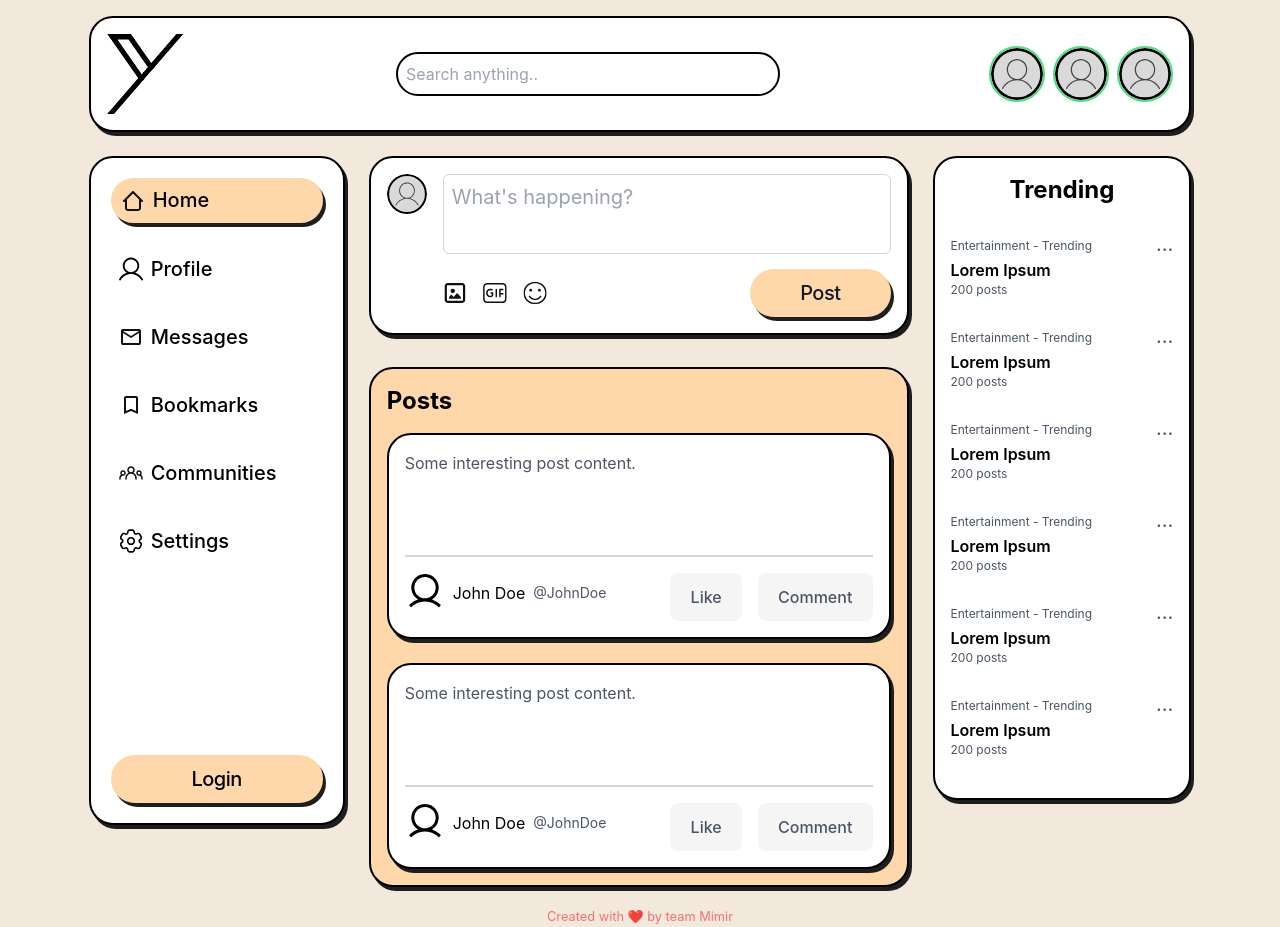
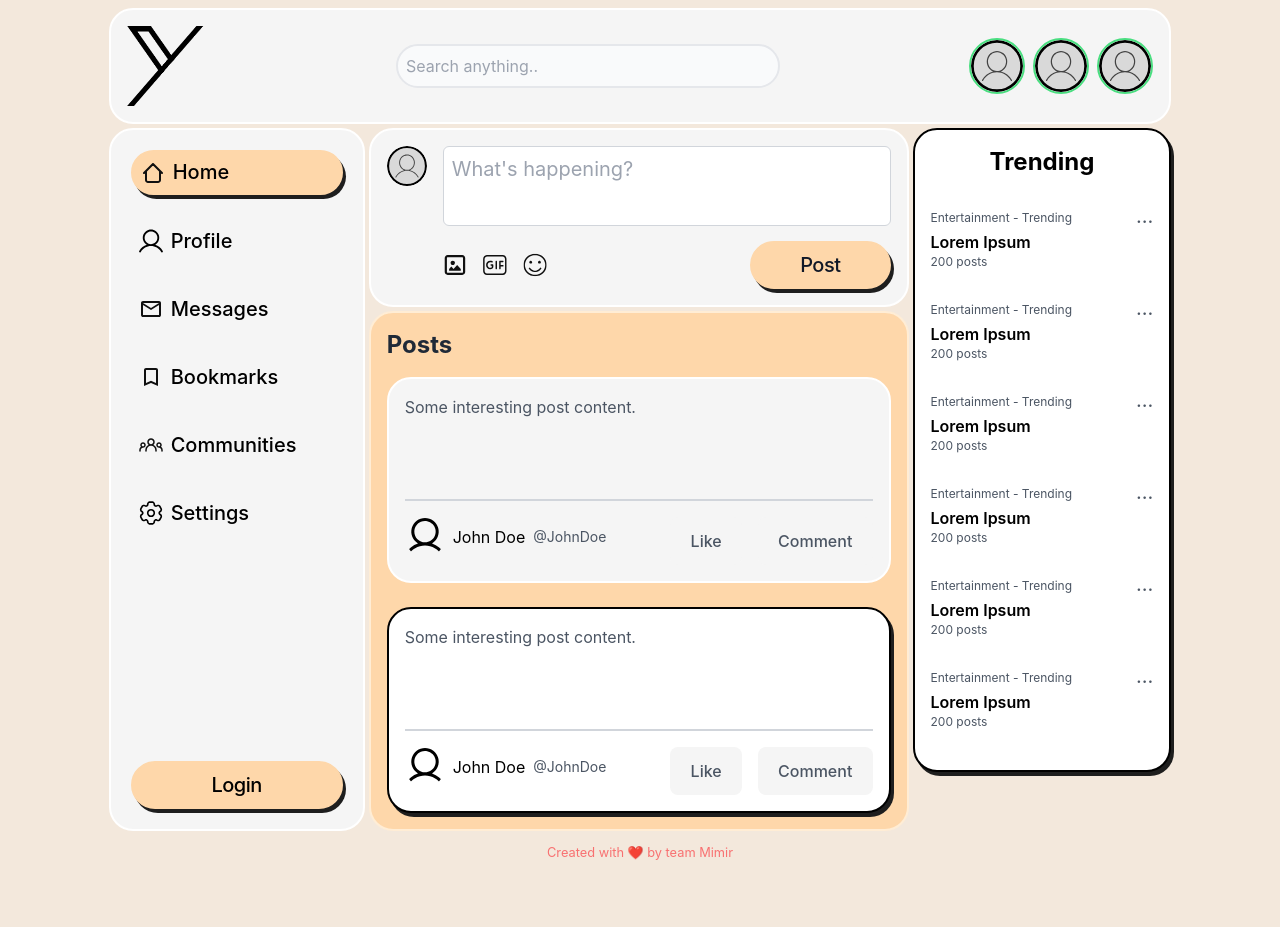
Before and after one commit to Noroff-FED-Campus-Assignments/css-frameworks-mimir, a React (Vite) app: page / in a window 1280 px wide. After the commit the page ends 863 px from the top, so only its background shows below. Built offline with nearby package versions, Linux system fonts and the light colour scheme; no server answers.

Commit message:
pushing before changing my ass to home

```diff
--- a/src/components/header/index.jsx
+++ b/src/components/header/index.jsx
@@ -4,10 +4,10 @@ import user from "../../assets/basic-user.svg";
 
 function Header() {
   return (
-    <header className="bg-white p-4 shadow-custom rounded-3xl border-2 border-black flex justify-between items-center mb-6">
+    <header className="bg-neutral-100 text-gray-900 p-4  rounded-3xl border-2 border-white dark:bg-gray-700 dark:border-gray-600 flex justify-between items-center mb-1">
       {/* Left side - Logo */}
       <div>
-        <img src={logo} alt="Logo" className="w-20 h-20" />
+        <img src={logo} alt="Logo" className="w-20 h-20 logo dark:invert" />
       </div>
 
       {/* Middle - Search Bar (hidden on mobile) */}
@@ -15,7 +15,7 @@ function Header() {
         <input
           type="text"
           placeholder="Search anything.."
-          className="w-full p-2 rounded-full border-2 border-black focus:outline-none"
+          className="w-full p-2 rounded-full border-2 bg-gray-50 focus:ring-3 focus:ring-primary-300 dark:text-white dark:bg-gray-700 dark:border-gray-600 dark:focus:ring-primary-600 dark:ring-offset-gray-800"
         />
       </div>
 
--- a/src/components/home-nav/index.jsx
+++ b/src/components/home-nav/index.jsx
@@ -9,9 +9,9 @@ import CogIcon from "../../assets/icons/cog.svg";
 
 function NavBar() {
   return (
-    <nav className=" bg-white rounded-3xl p-5 w-20 md:w-64 border-2 border-black shadow-custom flex flex-col text-xl">
+    <nav className=" bg-neutral-100 text-gray-800 dark:text-white rounded-3xl p-5 w-20 md:w-64 border-2 border-white dark:bg-gray-700 dark:border-gray-600 flex flex-col text-xl h-full">
       <ul className=" space-y-6">
-        <li className="flex items-center bg-orange-200 dark:bg-blue-500 dark:text-white dark:border-blue-500 dark:hover:border-blue-400 text-gray-900 p-2 md:w-full w-10 mt-auto rounded-3xl border-2 border-orange-200 hover:border-orange-100 shadow-custom leading-tight tracking-tigh">
+        <li className="flex items-center bg-orange-200 dark:bg-blue-500 dark:text-white dark:border-blue-500 dark:hover:border-blue-400 text-gray-800 p-2 md:w-full w-10 mt-auto rounded-3xl border-2 border-orange-200 hover:border-orange-100 shadow-custom leading-tight tracking-tigh">
           <Link to="/" style={{ color: "black" }} className="flex items-center">
             <img src={HomeIcon} alt="Home Icon" className="w-6 h-6 mr-2" />
             <span className="hidden md:inline-block">Home</span>
@@ -21,14 +21,14 @@ function NavBar() {
           <Link
             to="/profile"
             style={{ color: "black" }}
-            className="flex items-center"
+            className="flex items-center dark:invert"
           >
             <img src={UserIcon} alt="User Icon" className="w-6 h-6 mr-2" />
-            <span className="hidden md:inline-block">Profile</span>
+            <span className="hidden md:inline-block dark:invert">Profile</span>
           </Link>
         </li>
         <li className="flex items-center p-2">
-          <img src={MailIcon} alt="Mail Icon" className="w-6 h-6 mr-2" />
+          <img src={MailIcon} alt="Mail Icon" className="w-6 h-6 mr-2 dark:invert" />
           <a
             href="#"
             style={{ color: "black" }}
@@ -41,7 +41,7 @@ function NavBar() {
           <img
             src={BookmarkIcon}
             alt="Bookmark Icon"
-            className="w-6 h-6 mr-2"
+            className="w-6 h-6 mr-2 dark:invert"
           />
           <a
             href="#"
@@ -55,7 +55,7 @@ function NavBar() {
           <img
             src={CommunityIcon}
             alt="Community Icon"
-            className="w-6 h-6 mr-2"
+            className="w-6 h-6 mr-2 dark:invert"
           />
           <a
             href="#"
@@ -66,7 +66,7 @@ function NavBar() {
           </a>
         </li>
         <li className="flex items-center p-2">
-          <img src={CogIcon} alt="Settings Icon" className="w-6 h-6 mr-2" />
+          <img src={CogIcon} alt="Settings Icon" className="w-6 h-6 mr-2 dark:invert" />
           <a
             href="#"
             style={{ color: "black" }}
@@ -86,9 +86,9 @@ function NavBar() {
           Login
         </Link>
       </button>
-      <Link to="/Login" style={{ color: "black" }}>
-      <span className="md:hidden flex justify-center">Login</span>
-        </Link>
+      <Link to="/Login" style={{ color: "gray-800" }}>
+        <span className="md:hidden flex justify-center text-gray-800 dark:text-white">Login</span>
+      </Link>
     </nav>
   );
 }
--- a/src/components/login-form/index.jsx
+++ b/src/components/login-form/index.jsx
@@ -74,7 +74,7 @@ function LoginForm() {
     };
 
     return (
-        <div className="red-100 dark:bg-gray-900 p-4 md:p-10 rounded-lg">
+        <div className=" dark:bg-gray-900 p-4 md:p-10 rounded-lg">
             <div className="flex justify-center items-center">
                 <img className={`h-22 sm:h-24 md:h-26 lg:h-28 xl:h-30 my-5 logo dark:invert ${spin ? 'spin' : ''}`} src={logo}></img>
             </div>
--- a/src/components/posts/index.jsx
+++ b/src/components/posts/index.jsx
@@ -3,9 +3,9 @@ import UserIcon from "../../assets/icons/user.svg";
 
 function OtherPosts() {
   return (
-    <div className="bg-orange-200 p-4 rounded-3xl border-2 shadow-custom border-black">
-      <h1 className="text-2xl font-bold text-black mb-4 text-left">Posts</h1>
-      <div className="bg-white p-4 shadow-custom rounded-3xl border-2 border-black">
+    <div className="bg-orange-200 p-4 rounded-3xl border-2 border-orange-100 dark:bg-gray-800 dark:border-gray-700">
+      <h1 className="text-2xl font-bold text-gray-800 dark:text-white mb-4 text-left">Posts</h1>
+      <div className="bg-neutral-100 p-4 rounded-3xl border-2 border-white dark:bg-gray-700 dark:border-gray-600">
         {/* Post Content */}
         <div className="flex items-start">
           {/* Content Text */}
--- a/src/components/users-post/index.jsx
+++ b/src/components/users-post/index.jsx
@@ -6,7 +6,7 @@ import EmojiIcon from "../../assets/icons/emoji.svg";
 
 function PostSubmission() {
   return (
-    <div className="bg-white w-full text-xl p-4 mb-8 shadow-custom rounded-3xl border-2 border-black">
+    <div className="bg-neutral-100 text-gray-900 w-full text-xl p-4 mb-1 rounded-3xl border-2 border-white dark:bg-gray-700 dark:border-gray-600">
       <div className="flex items-start space-x-4">
         {/* User Profile */}
         <img src={UserIcon} alt="User Icon" className="w-10 h-10 rounded-full" />
--- a/src/pages/Home.jsx
+++ b/src/pages/Home.jsx
@@ -10,7 +10,7 @@ import useMetaTags from "../hooks/useMetaTags";
 function HomePage() {
   useMetaTags("Home", "Welcome to our homepage.");
   return (
-    <div className="m-4">
+    <div className="m-2">
       {/* Header with margin-bottom */}
       <Header />
 
@@ -22,7 +22,7 @@ function HomePage() {
         </div>
 
         {/* Middle */}
-        <div className="mx-6">
+        <div className="mx-1">
           <PostSubmission />
           <OtherPosts />
         </div>
--- a/src/pages/Profile.jsx
+++ b/src/pages/Profile.jsx
@@ -18,7 +18,7 @@ function ProfilePage() {
             <NavBar />
           </div>
           {/* Middle */}
-          <div className="mx-6" style={{ overflowY: "auto", flexGrow: 1 }}>
+          <div className="mx-1" style={{ overflowY: "auto", flexGrow: 1 }}>
             <Profile />
           </div>
           {/* Right Side */}
```
